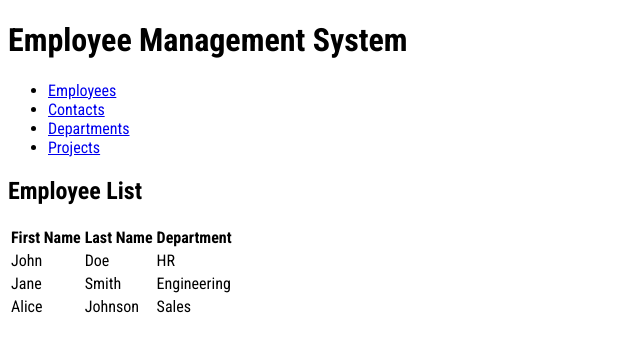
After one commit to trungleviet-agilityio/python-training, a Django app: page /employees/ in a window 1280 px wide. The commit adds this page. Shown: the top 352 px of the page, without its empty margins (0-640 px from the left). Run offline with Django 4.2, Linux system fonts and the light colour scheme.

Commit message:
feat: added templates for each model and dummy data for rendering in views

```diff
--- a/employee-project/app/app/settings.py
+++ b/employee-project/app/app/settings.py
@@ -123,7 +123,11 @@ USE_TZ = True
 # Static files (CSS, JavaScript, Images)
 # https://docs.djangoproject.com/en/4.1/howto/static-files/
 
-STATIC_URL = 'static/'
+STATIC_URL = '/static/'
+
+STATICFILES_DIRS = [
+    BASE_DIR / "static"
+]
 
 # Default primary key field type
 # https://docs.djangoproject.com/en/4.1/ref/settings/#default-auto-field
--- /dev/null
+++ b/employee-project/app/employee/templates/employee/employee_list.html
@@ -0,0 +1,32 @@
+{% extends 'base.html' %}
+{% load static %}
+
+{% block title %}Employee List{% endblock %}
+
+{% block content %}
+    {% include 'employee/includes/header.html' %}
+    <h2>Employee List</h2>
+    <table>
+        <!-- Table content specific to employees -->
+        <thead>
+            <tr>
+                <th>First Name</th>
+                <th>Last Name</th>
+                <th>Department</th>
+            </tr>
+        </thead>
+        <tbody>
+            {% for employee in employees %}
+                <tr>
+                    <td>{{ employee.first_name }}</td>
+                    <td>{{ employee.last_name }}</td>
+                    <td>{{ employee.department }}</td>
+                </tr>
+            {% empty %}
+                <tr>
+                    <td colspan="3">No employees available.</td>
+                </tr>
+            {% endfor %}
+        </tbody>
+    </table>
+{% endblock %}
--- /dev/null
+++ b/employee-project/app/employee/templates/employee/includes/header.html
@@ -0,0 +1,9 @@
+<h1>Employee Management System</h1>
+<nav>
+    <ul>
+        <li><a href="{% url 'employee-list' %}">Employees</a></li>
+        <li><a href="{% url 'contact-list' %}">Contacts</a></li>
+        <li><a href="{% url 'department-list' %}">Departments</a></li>
+        <li><a href="{% url 'project-list' %}">Projects</a></li>
+    </ul>
+</nav>
--- a/employee-project/app/employee/urls.py
+++ b/employee-project/app/employee/urls.py
@@ -1,8 +1,10 @@
 from django.urls import path
-
 from . import views
 
 urlpatterns = [
-    path("", views.starting_page, name="starting-page"),
-    path("employees", views.employees, name="employees-page"),
+    path('', views.home, name='home'),
+    path('employees/', views.employee_list, name='employee-list'),
+    path('contacts/', views.contact_list, name='contact-list'),
+    path('departments/', views.department_list, name='department-list'),
+    path('projects/', views.project_list, name='project-list'),
 ]
--- a/employee-project/app/employee/views.py
+++ b/employee-project/app/employee/views.py
@@ -1,11 +1,41 @@
 from django.shortcuts import render
 
-# Create your views here.
+
+def home(request):
+    return render(request, 'employee/home.html')
 
 
-def starting_page(request):
-    return render(request, "employee/index.html")
+def employee_list(request):
+    employees = [
+        {"first_name": "John", "last_name": "Doe", "department": "HR"},
+        {"first_name": "Jane", "last_name": "Smith", "department": "Engineering"},
+        {"first_name": "Alice", "last_name": "Johnson", "department": "Sales"},
+    ]
+    return render(request, 'employee/employee_list.html', {'employees': employees})
 
 
-def employees(request):
-    pass
+def contact_list(request):
+    contacts = [
+        {"street_address": "123 Main St", "city": "New York", "state": "NY", "postal_code": "10001", "phone_number": "123-456-7890"},
+        {"street_address": "456 Elm St", "city": "Los Angeles", "state": "CA", "postal_code": "90001", "phone_number": "987-654-3210"},
+        {"street_address": "789 Oak St", "city": "Chicago", "state": "IL", "postal_code": "60601", "phone_number": "555-123-4567"},
+    ]
+    return render(request, 'employee/contact_list.html', {'contacts': contacts})
+
+
+def department_list(request):
+    departments = [
+        {"name": "HR", "description": "Human Resources"},
+        {"name": "Engineering", "description": "Software Development"},
+        {"name": "Sales", "description": "Sales and Marketing"},
+    ]
+    return render(request, 'employee/department_list.html', {'departments': departments})
+
+
+def project_list(request):
+    projects = [
+        {"title": "Project A"},
+        {"title": "Project B"},
+        {"title": "Project C"},
+    ]
+    return render(request, 'employee/project_list.html', {'projects': projects})
--- /dev/null
+++ b/employee-project/app/static/styles.css
@@ -0,0 +1,5 @@
+@import url('https://fonts.googleapis.com/css2?family=Roboto+Condensed:wght@400;700&display=swap');
+
+html {
+    font-family: 'Roboto Condensed', sans-serif;
+}
--- a/employee-project/app/templates/base.html
+++ b/employee-project/app/templates/base.html
@@ -1,13 +1,19 @@
+{% load static %}
+
 <!DOCTYPE html>
 <html lang="en">
-  <head>
-    <meta charset="UTF-8" />
-    <meta name="viewport" content="width=device-width, initial-scale=1.0" />
+<head>
+    <meta charset="UTF-8">
+    <meta name="viewport" content="width=device-width, initial-scale=1.0">
     <title>{% block title %}{% endblock %}</title>
+    <link rel="stylesheet" href="{% static "styles.css" %}">
     {% block css_files %}{% endblock %}
-  </head>
-  <body>
-      {% block content %}
-      {% endblock %}
-  </body>
+</head>
+<body>
+    <main>
+        <div class="container">
+            {% block content %}{% endblock %}
+        </div>
+    </main>
+</body>
 </html>
```
Also changed, not shown: employee-project/app/employee/templates/employee/contact_list.html (added, +34 -0 lines), employee-project/app/employee/templates/employee/department_list.html (added, +30 -0 lines), employee-project/app/employee/templates/employee/home.html (added, +16 -0 lines), employee-project/app/employee/templates/employee/index.html (deleted, +0 -9 lines), employee-project/app/employee/templates/employee/project_list.html (added, +28 -0 lines).
